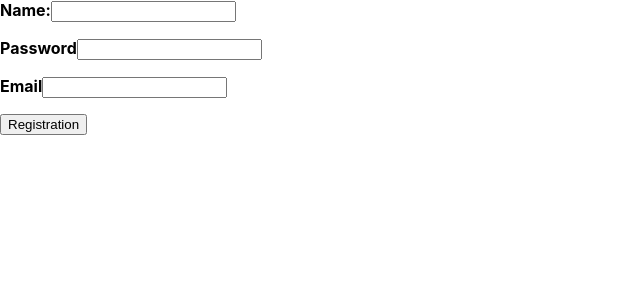
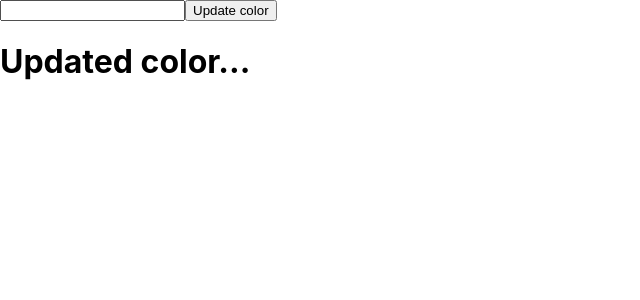
Before and after one commit to ArpithaPuttegowda/myrepo, a React (Create React App) app in the folder myreduxfirstapp/: page / in a window 1280 px wide. Shown: the top 300 px of the page, without its empty margins (0-640 px from the left). Built offline with nearby package versions, Linux system fonts and the light colour scheme.

Commit message:
redux toolkit

```diff
--- a/myreduxfirstapp/src/App.js
+++ b/myreduxfirstapp/src/App.js
@@ -1,3 +1,4 @@
+import {useSelector} from "react-redux";
 import "./App.css";
 import {A} from "./Components/A";
 import {B} from "./Components/B";
@@ -8,8 +9,10 @@ import {RenderPosts} from "./Components/RenderPosts";
 import {AjaxExample} from "./ReduxToolkit/AjaxExample";
 import {ReduxToolKitSample} from "./ReduxToolkit/ReduxToolKitSample";
 import {Registration} from "./ReduxToolkit/Registration";
+import {UpdateColor} from "./ReduxToolkit/UpdateColor";
 
 function App() {
+  const state = useSelector((state) => state);
   return (
     <div>
       {/* <A />
@@ -20,7 +23,9 @@ function App() {
       {/* <ReduxSampleClass /> */}
       {/* <ReduxToolKitSample /> */}
       {/* <AjaxExample /> */}
-      <Registration />
+      {/* <Registration /> */}
+      <UpdateColor />
+      <h1>Updated color...{state.updateColorReducer.color}</h1>
     </div>
   );
 }
--- a/myreduxfirstapp/src/ReduxToolkit/Registration.js
+++ b/myreduxfirstapp/src/ReduxToolkit/Registration.js
@@ -4,14 +4,15 @@ import {TemplateRegistration} from "./TemplateRegistration";
 
 export const Registration = () => {
   const state = useSelector((state) => state);
+  console.log(state, "completeState");
   const handleReg = () => {
     const name = state.registration.name;
     const pwd = state.registration.pwd;
     const email = state.registration.email;
     console.log({
-      name,
-      pwd,
-      email
+      name: name,
+      pwd: pwd,
+      email: email
     });
   };
   return (
--- a/myreduxfirstapp/src/ReduxToolkit/RegistrationSlice.js
+++ b/myreduxfirstapp/src/ReduxToolkit/RegistrationSlice.js
@@ -1,12 +1,14 @@
 import {createSlice} from "@reduxjs/toolkit";
+
+const initialState = {
+  name: "",
+  pwd: "",
+  email: ""
+};
 
 const registrationSlice = createSlice({
   name: "REG",
-  initialState: {
-    name: "",
-    pwd: "",
-    email: ""
-  },
+  initialState,
   reducers: {
     setName: (state, action) => {
       state.name = action.payload;
--- /dev/null
+++ b/myreduxfirstapp/src/ReduxToolkit/UpdateColor.js
@@ -0,0 +1,19 @@
+import React, {useRef} from "react";
+import {useDispatch} from "react-redux";
+import {setColor} from "./UpdateColorSlice";
+
+export const UpdateColor = () => {
+  const dispatch = useDispatch();
+  const colorRef = useRef(null);
+  const handleColorChange = () => {
+    let color = colorRef.current.value;
+    colorRef.current.value = "";
+    dispatch(setColor(color));
+  };
+  return (
+    <div>
+      <input ref={colorRef} />
+      <button onClick={handleColorChange}>Update color</button>
+    </div>
+  );
+};
--- /dev/null
+++ b/myreduxfirstapp/src/ReduxToolkit/UpdateColorSlice.js
@@ -0,0 +1,18 @@
+import {createSlice} from "@reduxjs/toolkit";
+
+const updateColorSlice = createSlice({
+  name: "COLOR",
+  initialState: {
+    color: ""
+  },
+  reducers: {
+    setColor: (state, action) => {
+      console.log(action.payload, "my color");
+      state.color = action.payload;
+    }
+  }
+});
+
+export const {setColor} = updateColorSlice.actions;
+
+export default updateColorSlice.reducer;
--- a/myreduxfirstapp/src/Store/store.js
+++ b/myreduxfirstapp/src/Store/store.js
@@ -3,14 +3,16 @@ import {nameLocReducer} from "../Reducers/nameLocReducer";
 import {nameLoc} from "../Reducers/nameLocReducerClass";
 import nameLocReducerRTK from "../ReduxToolkit/nameLocSlice";
 import ajaxSlice from "../ReduxToolkit/ajaxSlice";
-import registrationSlice from "../ReduxToolkit/RegistrationSlice";
+import registrationReducer from "../ReduxToolkit/RegistrationSlice";
+import updateColorReducer from "../ReduxToolkit/UpdateColorSlice";
 
 const rootReducer = {
   nameLocReducer: nameLocReducer,
   nameLocClass: nameLoc,
   nLReducerRTK: nameLocReducerRTK,
   ajaxSliceRTK: ajaxSlice,
-  registration: registrationSlice
+  registration: registrationReducer,
+  updateColorReducer
 };
 
 const store = configureStore({
```
